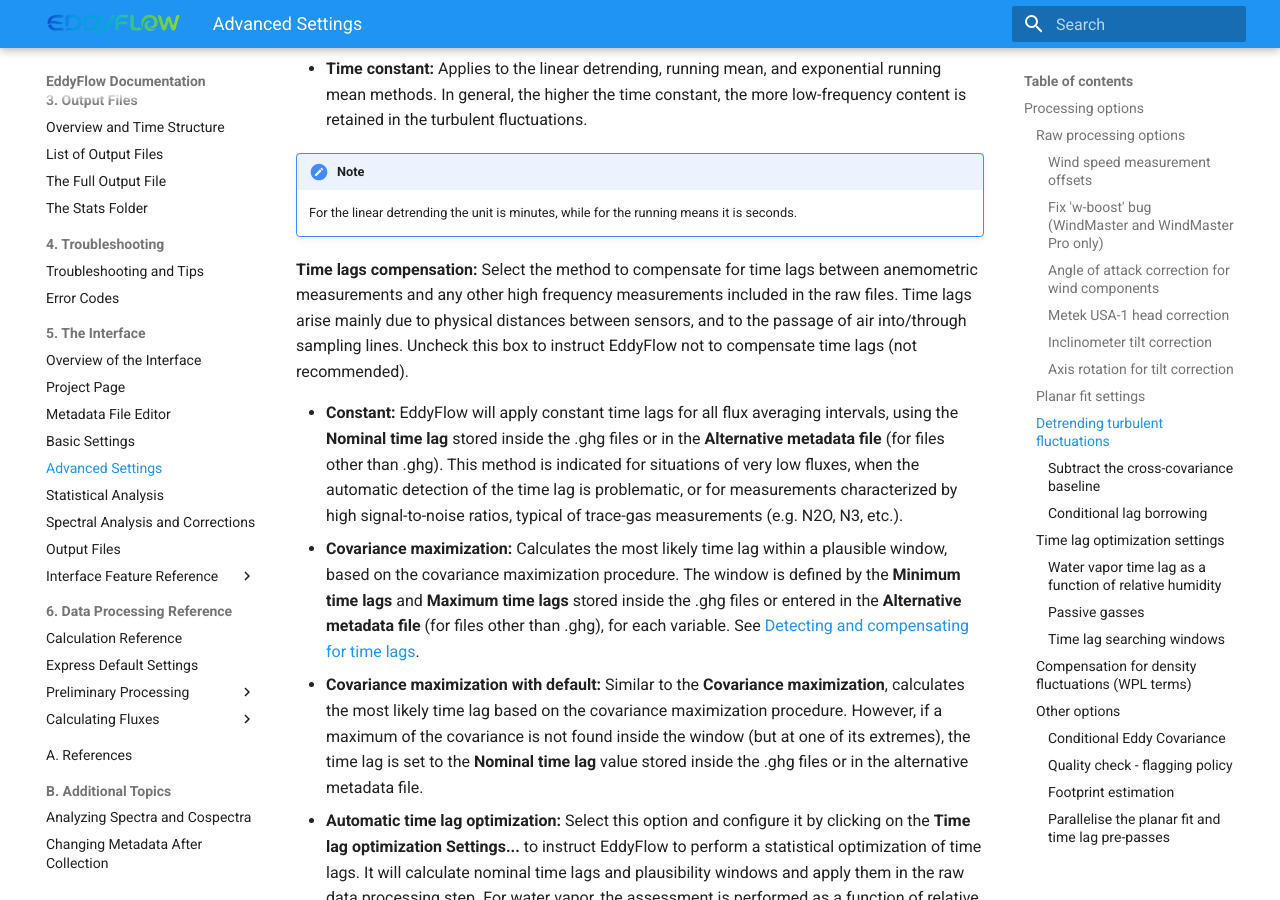
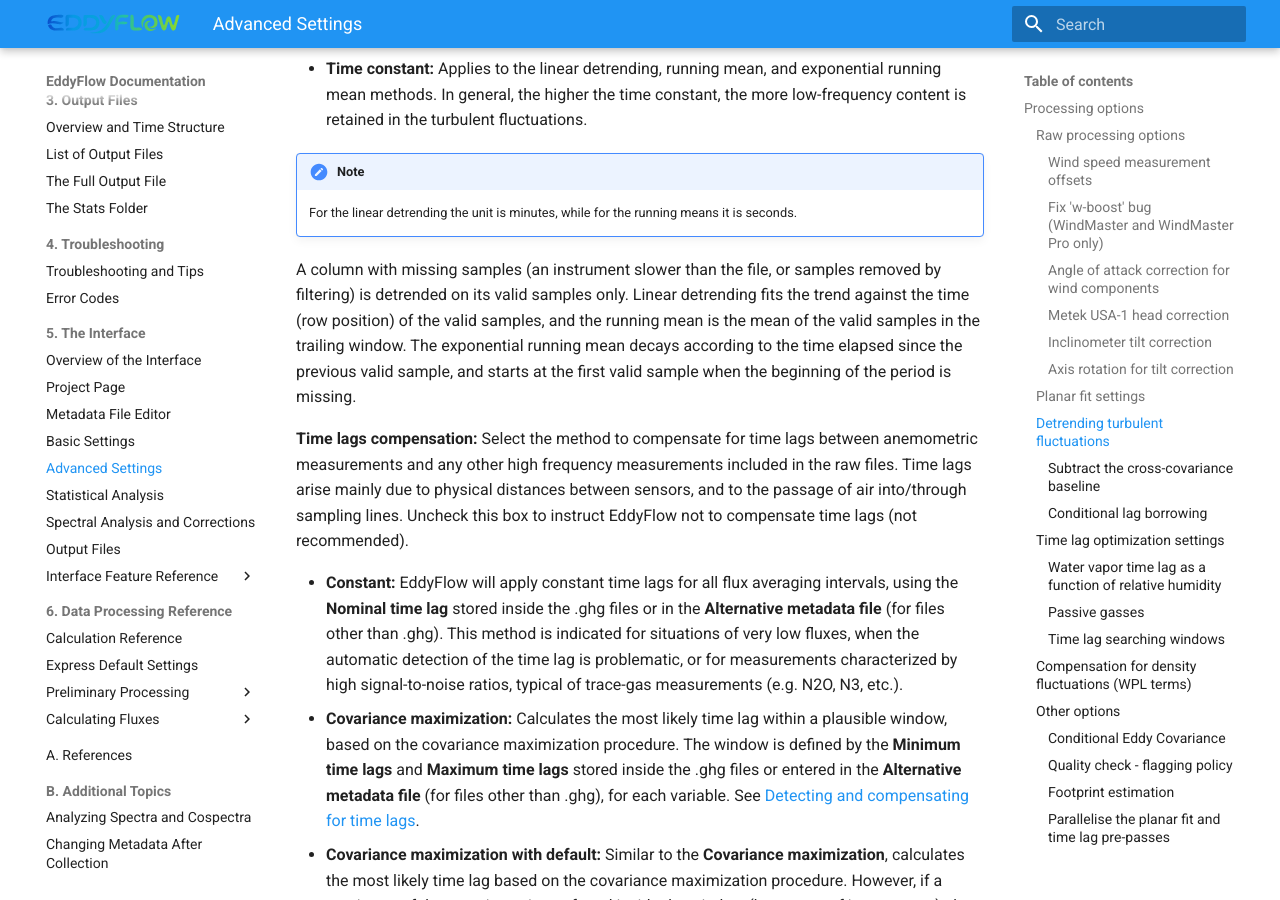
Before and after one commit to kebasaa/eddyflow-documentation, an MkDocs documentation site: the page built from docs/topics/raw-processing-options.md, in a window 1280 px wide and 900 px high, scrolled down 7103 px. Built offline with MkDocs 1.6.1 and Material for MkDocs 9.7.7, drawn with Linux system fonts in a browser that asks for light colours.

Commit message:
Describe detrending of a column with missing samples
Linear detrending fits the trend against the row position of the valid samples, the running mean averages the valid samples of its trailing window, and the exponential running mean decays by the time since the previous valid sample and starts at the first valid one.

```diff
--- a/docs/topics/raw-processing-options.md
+++ b/docs/topics/raw-processing-options.md
@@ -109,6 +109,8 @@
 !!! note
 
     For the linear detrending the unit is minutes, while for the running means it is seconds.
+
+A column with missing samples (an instrument slower than the file, or samples removed by filtering) is detrended on its valid samples only. Linear detrending fits the trend against the time (row position) of the valid samples, and the running mean is the mean of the valid samples in the trailing window. The exponential running mean decays according to the time elapsed since the previous valid sample, and starts at the first valid sample when the beginning of the period is missing.
 
 **Time lags compensation:** Select the method to compensate for time lags between anemometric measurements and any other high frequency measurements included in the raw files. Time lags arise mainly due to physical distances between sensors, and to the passage of air into/through sampling lines. Uncheck this box to instruct EddyFlow not to compensate time lags (not recommended).
 
```
